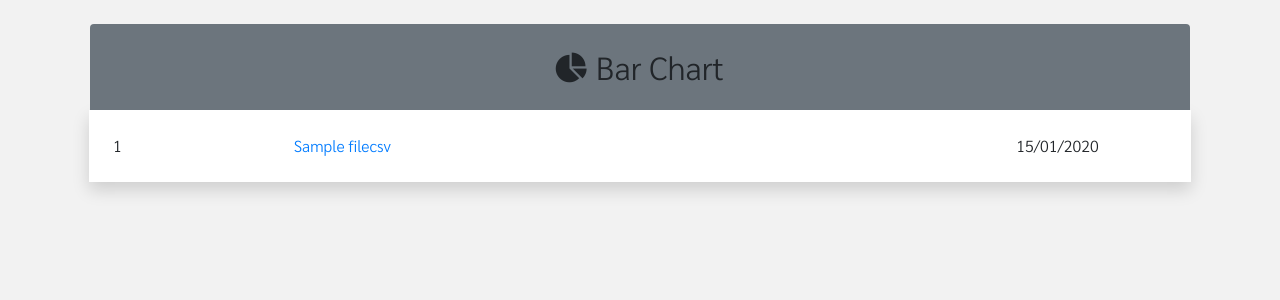
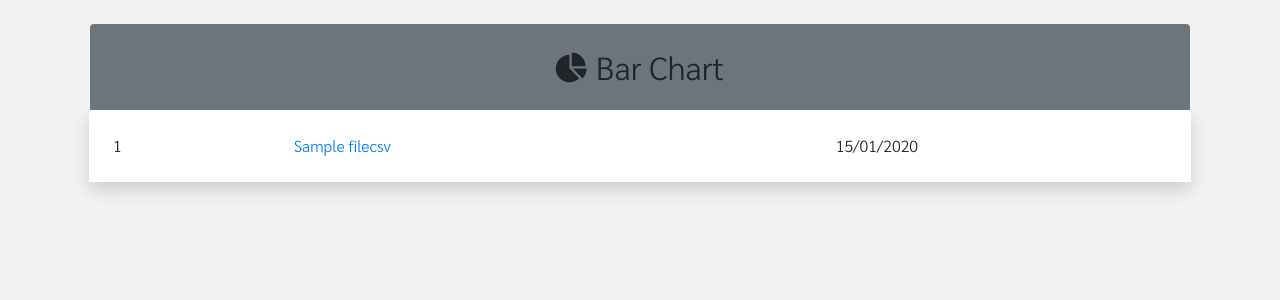
Before and after one commit to itcom7200/testStatistics, a PHP site: page /barchart.php in a window 1280 px wide. Shown: the part 56-356 px from the top of the page. Run offline with PHP 8.4, Linux system fonts and the light colour scheme; the visitor is signed in with stand-in values (Sample User, id 1); tables that the repository leaves empty or names only in its code hold one stand-in row (values such as "Sample post"); some libraries are stand-ins or nearby versions.

Commit message:
Bug fix barchart

```diff
--- a/barchart.php
+++ b/barchart.php
@@ -115,14 +115,14 @@
                                 </div>';
 
 
-                        $div2 = '<div class="col-8">
+                        $div2 = '<div class="col-6">
                                     <a href="record.php?id='.$val["id"].'&filePath='.$val['filename'].'">
                                         '.$val["name"].'
                                     </a>
                                 </div>';
                                 // '.$val["name"].'
 
-                        $div3 = '<div class="col-2">
+                        $div3 = '<div class="col-4">
                                     '.date("d/m/Y ", $date).'
                                 </div>';
 
```
